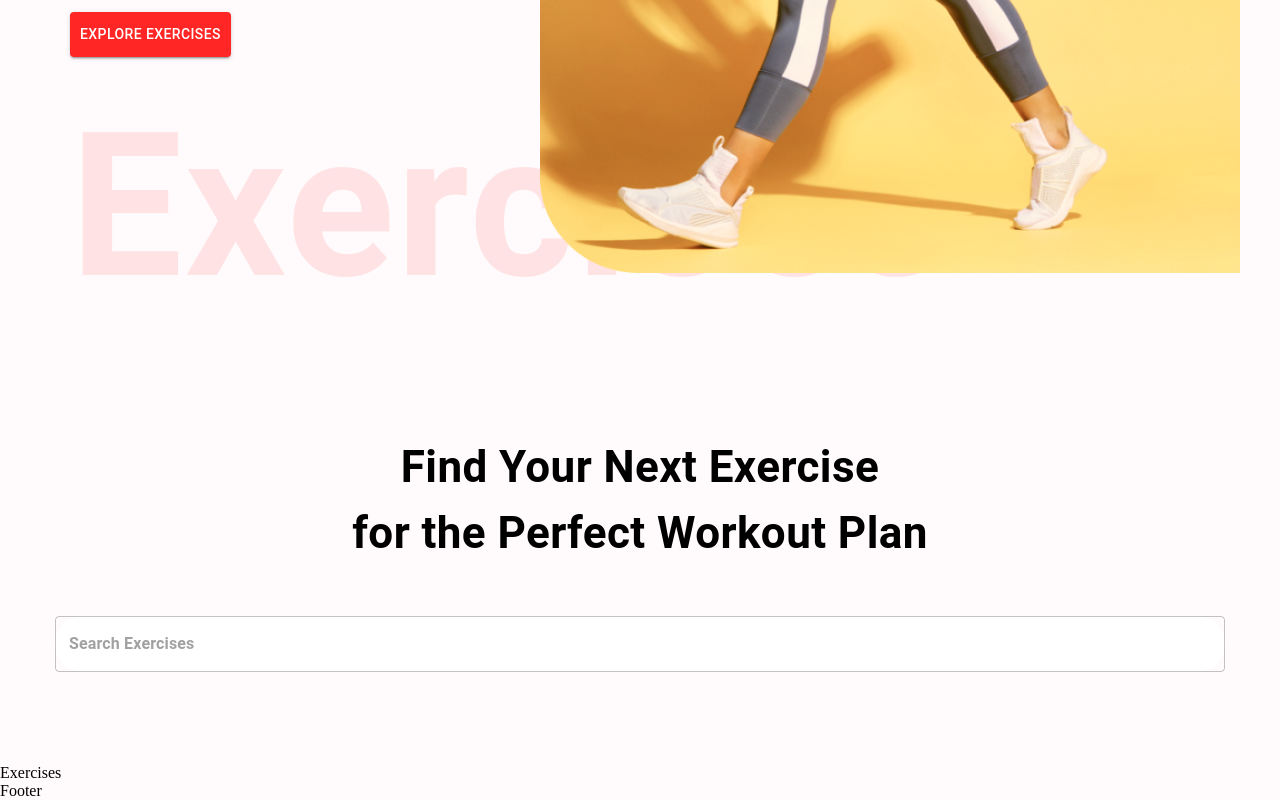
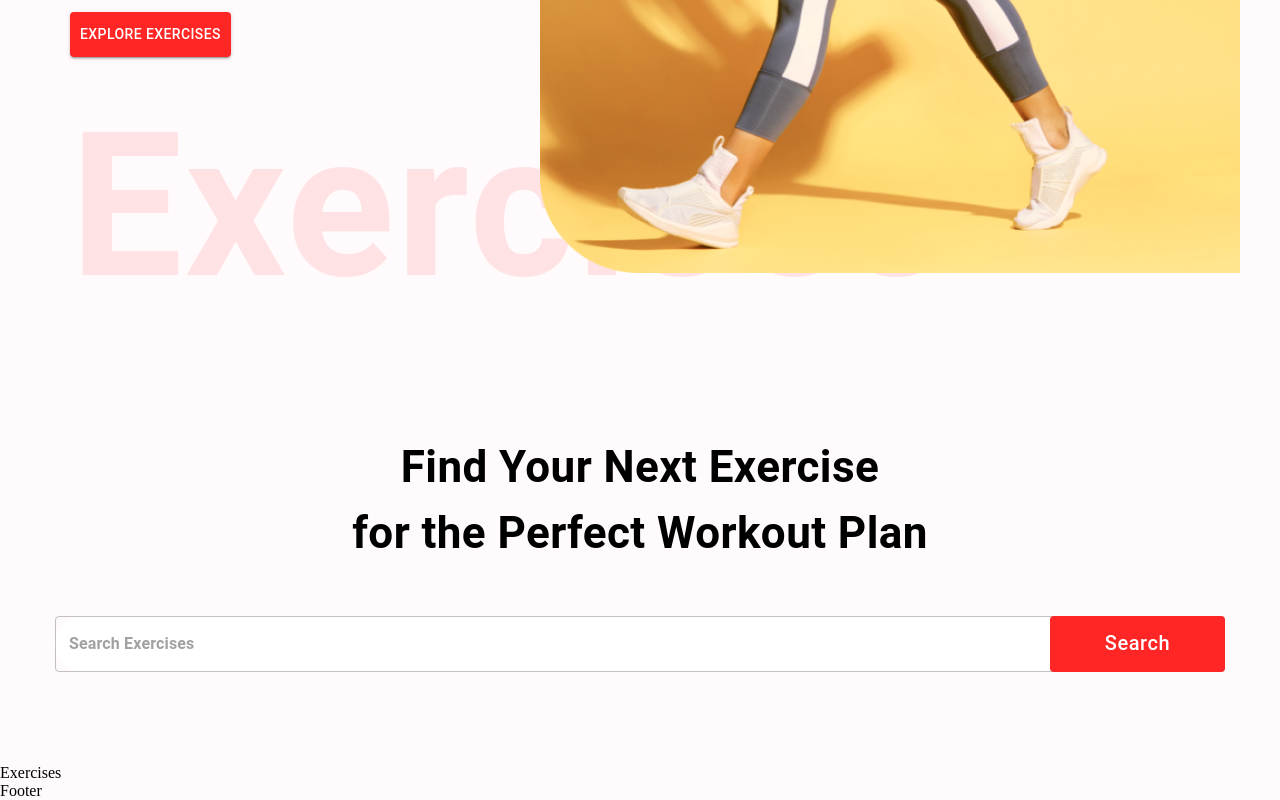
Before and after one commit to Ephraim69/Pro-Fit-React-App, a React (Create React App) app: page / in a window 1280 px wide. Shown: the part 593-1393 px from the top of the page. Built offline with nearby package versions, Linux system fonts and the light colour scheme.

Commit message:
implement searchbar ui

```diff
--- a/src/components/SearchExercises.js
+++ b/src/components/SearchExercises.js
@@ -2,6 +2,14 @@
 import { Box, Button, Stack, TextField, Typography } from '@mui/material'
 
 const SearchExercises = () => {
+  const [search, setSearch] = useState('');
+
+  const handleSearch = async () => {
+    if(search) {
+      const exercisesData = await fetchData();
+    }
+  }
+
   return (
     <Stack alignItems="center" mt="37px"
     justifyContent="center" p="20px">
@@ -15,8 +23,8 @@
       </Typography>
       <Box position="relative" mb="72px">
         <TextField height="76px"
-        value=""
-        onChange={(e) => {}}
+        value={search}
+        onChange={(e) => {setSearch(e.target.value.toLowerCase())}}
         placeholder="Search Exercises"
         type="text"
         sx={{
@@ -26,6 +34,21 @@
           borderRadius: '40px'
         }}
         />
+        <Button className="search-btn"
+        sx={{
+          bgcolor: '#ff2625',
+          color: '#fff',
+          textTransform: 'none',
+          width: {lg: '175px', xs: '80px'},
+          fontSize: {lg: '20px', xs: '14px'},
+          height: '56px',
+          position: "absolute",
+          right: 0
+        }}
+        onCLick={handleSearch}
+        >
+          Search
+        </Button>
 
       </Box>
 
```
Also changed, not shown: src/utils/fetchData.js (added).
